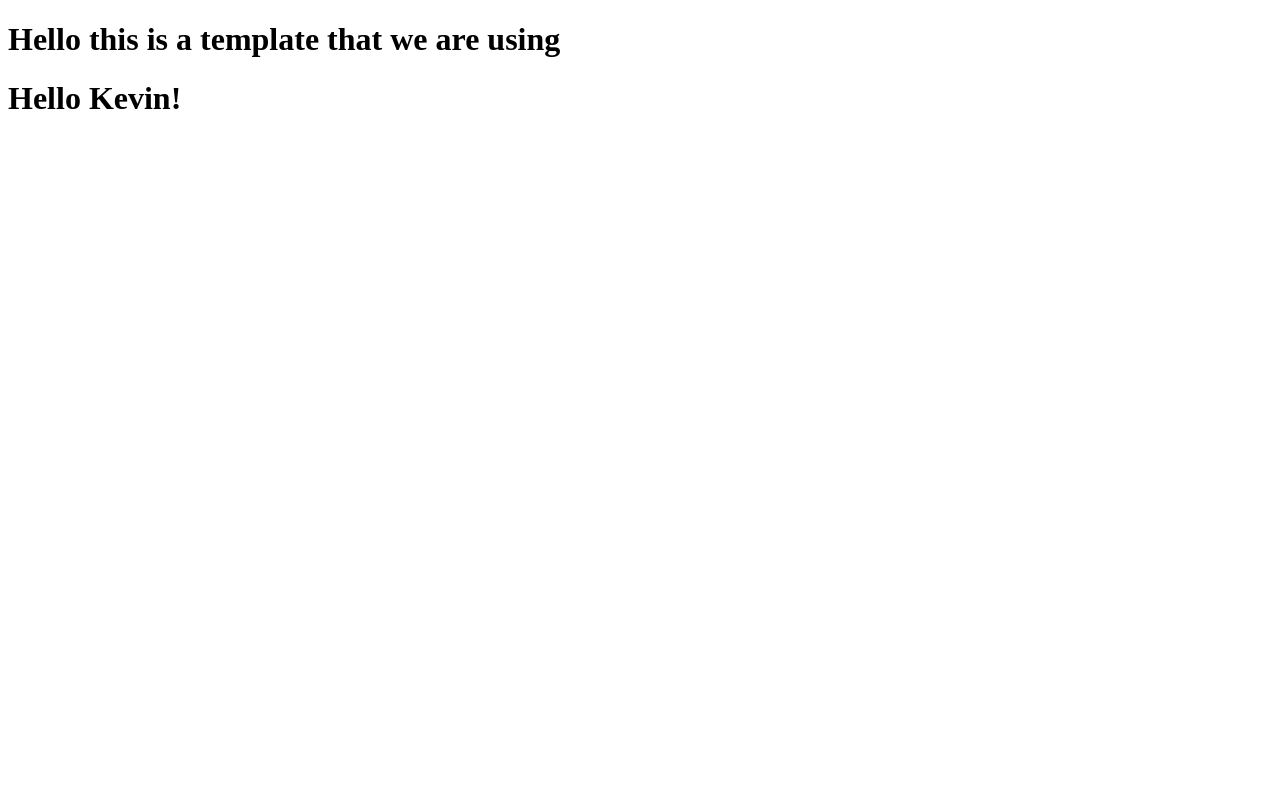
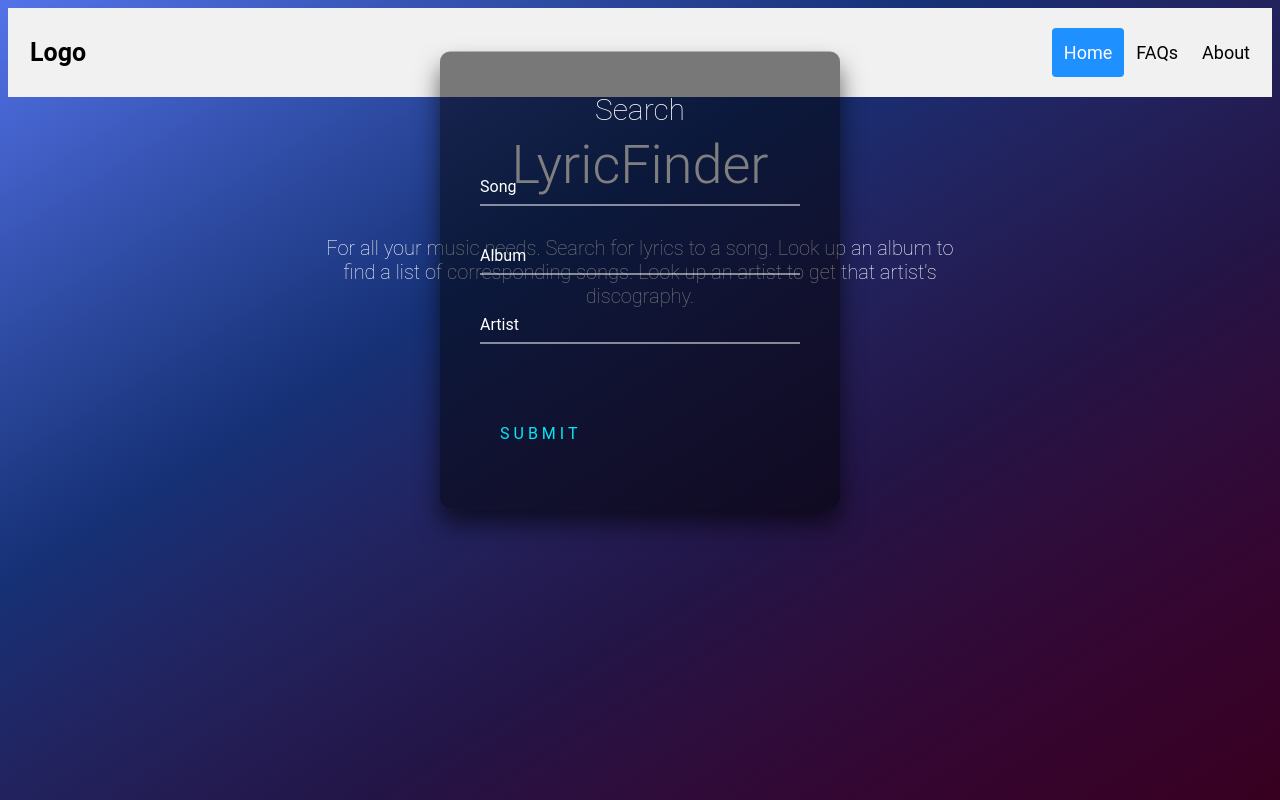
Before and after one commit to BowerKevin/CS361, a Flask app: page / in a window 1280 px wide. Run offline with Flask 2, Linux system fonts and the light colour scheme.

Commit message:
Working home page

```diff
--- a/CourseProject/app.py
+++ b/CourseProject/app.py
@@ -1,7 +1,26 @@
-from flask import Flask, render_template
+from flask import Flask, render_template, request
+from lyricsgenius import Genius
+import requests
+
+clientID = 'UGiPk4is5YU_Tnw0Uv4Hs-vqkBsCa-Eqyq53zpSfaz-e1GzEWcQ_IkGBmwp5XcFx'
+clientSecret = 'PneL3rYEDMJL7dqjeZUqi55DioQFg04C6dNK-Fiy90685DQ9x5Goq1yXtgxOxMryl6b0T902SQwwulDPsQJTKg'
+clientAccessToken = 'C2JI5egG5e7Mp5p1n9SA1PbS20R0_VLHxIHRSCUehuFa7llT7ETxws306TR89EzW'
 
 app = Flask(__name__)
 
-@app.route("/")
-def hello_world(name='Kevin'):
-    return render_template('hello.html', name=name)
+@app.route("/", methods=['GET', 'POST'])
+def homePage():
+    if request.method == "POST":
+        songName = request.form["songSearch"]
+        #geniusArtistSearch = f"http://api.genius.com/artists/{artistName}"
+        # geniusSearchURL = f"http://api.genius.com/search?q={songName}&access_token={clientAccessToken}"
+        # response = requests.get(geniusSearchURL)
+        # jsonData = response.json()
+        genius = Genius('C2JI5egG5e7Mp5p1n9SA1PbS20R0_VLHxIHRSCUehuFa7llT7ETxws306TR89EzW')
+        artist = genius.search_artist('Radiohead', max_songs=3, sort="title")
+        print(artist.songs)
+
+    # print(jsonData)
+
+    #print(songName)
+    return render_template('hello.html')
--- /dev/null
+++ b/CourseProject/static/css/style.css
@@ -0,0 +1,195 @@
+html{
+    font-family: Roboto,-apple-system,BlinkMacSystemFont,"Helvetica Neue","Segoe UI","Oxygen","Ubuntu","Cantarell","Open Sans",sans-serif;
+    background-image: linear-gradient(to left top, #370020, #36032a, #330733, #2d0e3d, #231547, #231e56, #202766, #163176, #254191, #3451ae, #4462cb, #5373e9);
+    overflow-y: scroll;
+
+}
+
+h1, h3, h6{
+    text-align: center;
+    display: block;
+    margin-block-start: 0.67em;
+    margin-block-end: 0.67em;
+    margin-inline-start: 0px;
+    margin-inline-end: 0px;
+    color:white;
+}
+
+@media (min-width: 1012px){
+    .alt-h1{
+        font-size: 54px;
+        font-weight: 300;
+        -webkit-font-smoothing: antialiased;
+        font-family: Roboto,-apple-system,BlinkMacSystemFont,"Helvetica Neue","Segoe UI","Oxygen","Ubuntu","Cantarell","Open Sans",sans-serif;
+        text-align: center !important;
+
+    }
+}
+
+@media (min-width: 1012px){
+    .alt-h2{
+        font-size: 30px;
+        font-weight: 200;
+        -webkit-font-smoothing: antialiased;
+        font-family: Roboto,-apple-system,BlinkMacSystemFont,"Helvetica Neue","Segoe UI","Oxygen","Ubuntu","Cantarell","Open Sans",sans-serif;
+        text-align: center !important;
+        color: white;
+        padding-left: 25%;
+        padding-right: 25%;
+    }
+}
+
+@media (min-width: 1012px){
+    .alt-h6{
+        font-size: 20px;
+        font-weight: 200;
+        -webkit-font-smoothing: antialiased;
+        font-family: Roboto,-apple-system,BlinkMacSystemFont,"Helvetica Neue","Segoe UI","Oxygen","Ubuntu","Cantarell","Open Sans",sans-serif;
+        text-align: center !important;
+        color: white;
+        padding-left: 25%;
+        padding-right: 25%;
+    }
+}
+
+@media (min-width: 768px){
+    .mb-md-6{
+        margin-bottom: 40px !important;
+    }
+}
+
+/* -----------------------NavBar---------------------------- */
+/* Style the header with a grey background and some padding */
+.header {
+    overflow: hidden;
+    background-color: #f1f1f1;
+    padding: 20px 10px;
+  }
+
+  /* Style the header links */
+  .header a {
+    float: left;
+    color: black;
+    text-align: center;
+    padding: 12px;
+    text-decoration: none;
+    font-size: 18px;
+    line-height: 25px;
+    border-radius: 4px;
+  }
+
+  /* Style the logo link (notice that we set the same value of line-height and font-size to prevent the header to increase when the font gets bigger */
+  .header a.logo {
+    font-size: 25px;
+    font-weight: bold;
+  }
+
+  /* Change the background color on mouse-over */
+  .header a:hover {
+    background-color: #ddd;
+    color: black;
+  }
+
+  /* Style the active/current link*/
+  .header a.active {
+    background-color: dodgerblue;
+    color: white;
+  }
+
+  /* Float the link section to the right */
+  .header-right {
+    float: right;
+  }
+
+  /* Add media queries for responsiveness - when the screen is 500px wide or less, stack the links on top of each other */
+  @media screen and (max-width: 500px) {
+    .header a {
+      float: none;
+      display: block;
+      text-align: left;
+    }
+    .header-right {
+      float: none;
+    }
+  }
+
+  /* ------------------------- Form ------------------------------*/
+  /* code for form template: https://codepen.io/soufiane-khalfaoui-hassani/pen/LYpPWda */
+  .login-box {
+    position: absolute;
+    top: 35%;
+    left: 50%;
+    width: 400px;
+    padding: 40px;
+    transform: translate(-50%, -50%);
+    background: rgba(0,0,0,.5);
+    box-sizing: border-box;
+    box-shadow: 0 15px 25px rgba(0,0,0,.6);
+    border-radius: 10px;
+  }
+
+  .login-box h2 {
+    margin: 0 0 30px;
+    padding: 0;
+    color: #fff;
+    text-align: center;
+  }
+
+  .login-box .user-box {
+    position: relative;
+  }
+
+  .login-box .user-box input {
+    width: 100%;
+    padding: 10px 0;
+    font-size: 16px;
+    color: #fff;
+    margin-bottom: 30px;
+    border: none;
+    border-bottom: 1px solid #fff;
+    outline: none;
+    background: transparent;
+  }
+  .login-box .user-box label {
+    position: absolute;
+    top:0;
+    left: 0;
+    padding: 10px 0;
+    font-size: 16px;
+    color: #fff;
+    pointer-events: none;
+    transition: .5s;
+  }
+
+  .login-box .user-box input:focus ~ label,
+  .login-box .user-box input:valid ~ label {
+    top: -20px;
+    left: 0;
+    color: #03e9f4;
+    font-size: 12px;
+  }
+
+  .login-box form a {
+    position: relative;
+    display: inline-block;
+    padding: 10px 20px;
+    color: #03e9f4;
+    font-size: 16px;
+    text-decoration: none;
+    text-transform: uppercase;
+    overflow: hidden;
+    transition: .5s;
+    margin-top: 40px;
+    letter-spacing: 4px
+  }
+
+  .login-box a:hover {
+    background: #03e9f4;
+    color: #fff;
+    border-radius: 5px;
+  }
+
+  .login-box a span {
+    position: absolute;
+    display: block;
+  }
--- a/CourseProject/templates/hello.html
+++ b/CourseProject/templates/hello.html
@@ -1,8 +1,50 @@
-<!doctype html>
-<title>Hello from Flask</title>
-<h1>Hello this is a template that we are using</h1>
-{% if name %}
-  <h1>Hello {{ name }}!</h1>
-{% else %}
-  <h1>Hello, World!</h1>
-{% endif %}
+<html>
+<head>
+    <title>Bandcart</title><link rel="stylesheet" type="text/css" href="./static/css/style.css">
+</head>
+<body>
+
+  <div class="header">
+    <!-- <img src="music.png" alt="MusicLogo"/> -->
+    <a href="#default" class="logo">Logo</a>
+    <div class="header-right">
+      <a class="active" href="#home">Home</a>
+      <a href="#contact">FAQs</a>
+      <a href="#about">About</a>
+    </div>
+  </div>
+
+    <h1 class="alt-h1 text-center mb-4 mb-md-6">LyricFinder</h1>
+    <h6 class="alt-h6 text-center mb-4 mb-md-6">
+    For all your music needs. Search for lyrics to a song.
+    Look up an album to find a list of corresponding songs.
+    Look up an artist to get that artist's discography.
+    </h6>
+
+    <div class="login-box">
+    <h2 class="alt-h2 text-center mb-4 mb-md-6">Search</h2>
+      <form>
+        <div class="user-box">
+          <input type="text" name="" required="">
+          <label>Song</label>
+        </div>
+        <div class="user-box">
+          <input type="text" name="" required="">
+          <label>Album</label>
+        </div>
+        <div class="user-box">
+          <input type="text" name="" required="">
+          <label>Artist</label>
+        </div>
+        <a href="#">
+          <span></span>
+          <span></span>
+          <span></span>
+          <span></span>
+          Submit
+        </a>
+      </form>
+    </div>
+    </div>
+</body>
+</html>
```
Also changed, not shown: CourseProject/images/music.png (added).
